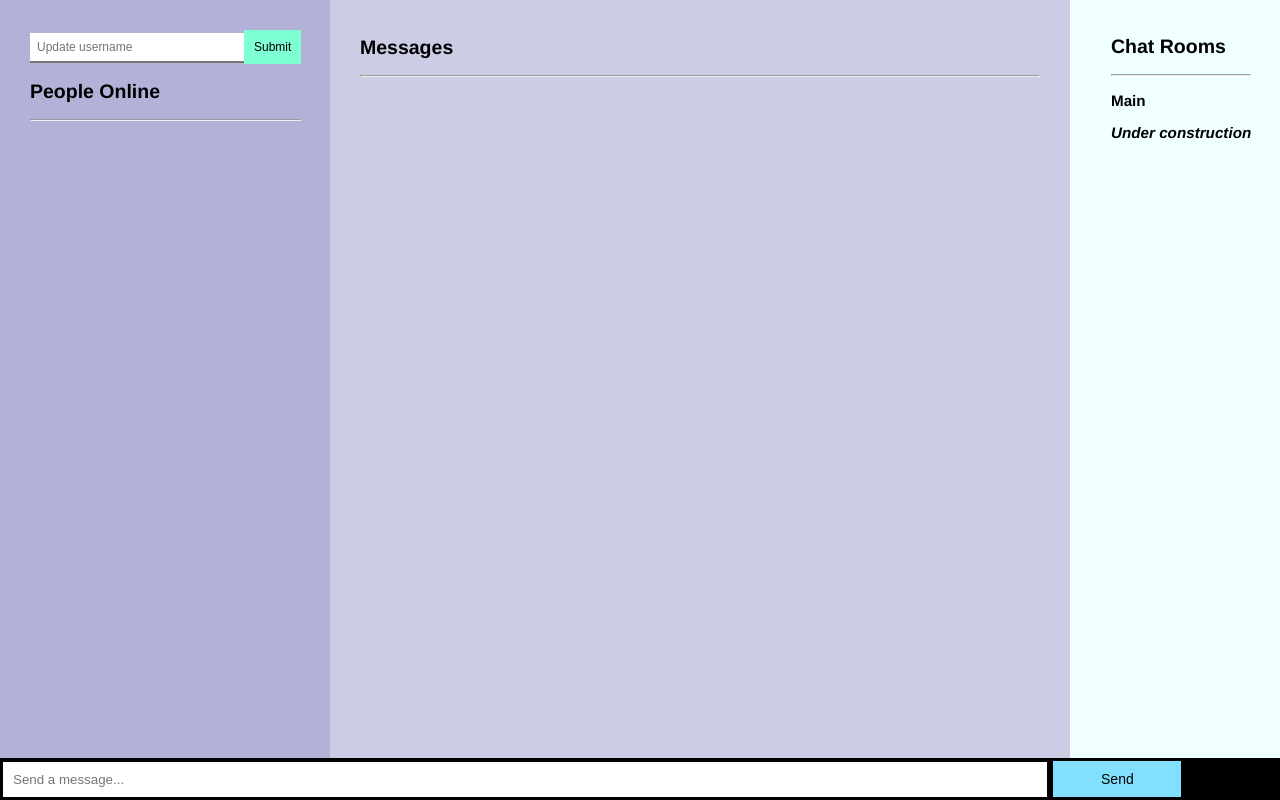
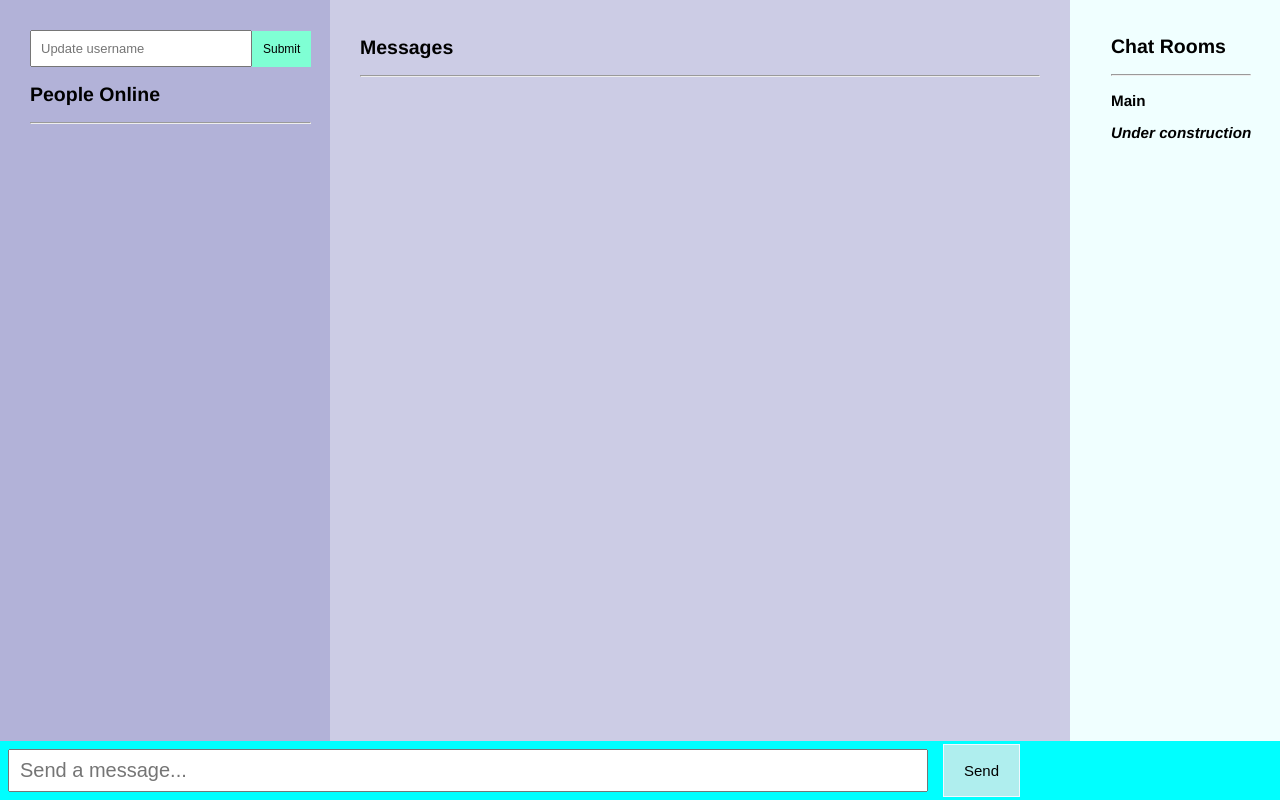
Before and after one commit to sherzader/chitchat, a website: page index.html in a window 1280 px wide. Drawn offline with nearby package versions, Linux system fonts and the light colour scheme; no server answers.

Commit message:
styling the input bars

```diff
--- a/index.html
+++ b/index.html
@@ -4,7 +4,7 @@
     <meta charset="utf-8">
     <title>ChitChat</title>
     <link href="style.css" rel="stylesheet" type="text/css"></link>
-    <!-- <script src="//twemoji.maxcdn.com/twemoji.min.js"></script> -->
+    <script src="//twemoji.maxcdn.com/twemoji.min.js"></script>
   </head>
   <body>
     <div class="container">
--- a/server.js
+++ b/server.js
@@ -13,6 +13,7 @@ app.get('/', function(req, res){
 var people = {};
 
 io.on('connection', function(socket) {
+  console.log('server is listening');
   people[socket.id] = 'guest' + Math.ceil(Math.random() * 10);
   io.emit('update', people[socket.id] + ' has joined.');
   io.emit('update-people', people);
--- a/style.css
+++ b/style.css
@@ -6,20 +6,30 @@ body {
 }
 form#msg {
   left: 0;
-  background: #000;
+  background: aqua;
   padding: 3px;
   position: fixed;
   bottom: 0;
   width: 100%;
+  display: inline-flex;
 }
 
-form#msg input { border: 0; padding: 10px; width: 80%; margin-right: .5%; }
+form#msg input {
+  padding: 8px 10px;
+  width: 70%;
+  margin: 5px;
+  font-size: 20px;
+}
 form#msg button {
-  width: 10%;
-  background: rgb(130, 224, 255);
-  border: none;
-  padding: 10px;
-  font-size: 14px;
+  padding: 10px 20px;
+  font-size: 15px;
+  border: 1px aliceblue solid;
+  margin-left: 10px;
+  background-color: paleturquoise;
+}
+
+form#msg button:hover {
+  transform: scale(1.15);
 }
 
 #messages {
@@ -44,6 +54,10 @@ form#msg button {
   background: #eee;
 }
 
+#messages li:nth-child(even) {
+  background-color: #ddd;
+}
+
 aside {
   padding: 0;
   margin: 0;
@@ -62,16 +76,13 @@ aside {
 }
 
 #name_change input {
-  padding: 7px;
-  font-size: 12px;
-  border-right: none;
-  border-left: none;
-  border-top: none;
+  padding: 9px;
+  font-size: 13px;
   width: 200px;
 }
 
 #name_change button {
-  padding: 10px;
+  padding: 11px;
   border: medium none;
   background-color: aquamarine;
   font-size: 12px;
@@ -90,3 +101,8 @@ aside {
   height: 150px;
   background: url('http://3.bp.blogspot.com/-1Ve_DSl5ACI/U9k99iLaNbI/AAAAAAAABAg/Ij38CT9lAuQ/s1600/emoji3-550x240.png')
 }*/
+
+input:focus::-webkit-input-placeholder { color:transparent; }
+input:focus:-moz-placeholder { color:transparent; } /* FF 4-18 */
+input:focus::-moz-placeholder { color:transparent; } /* FF 19+ */
+input:focus:-ms-input-placeholder { color:transparent; } /* IE 10+ */
```
